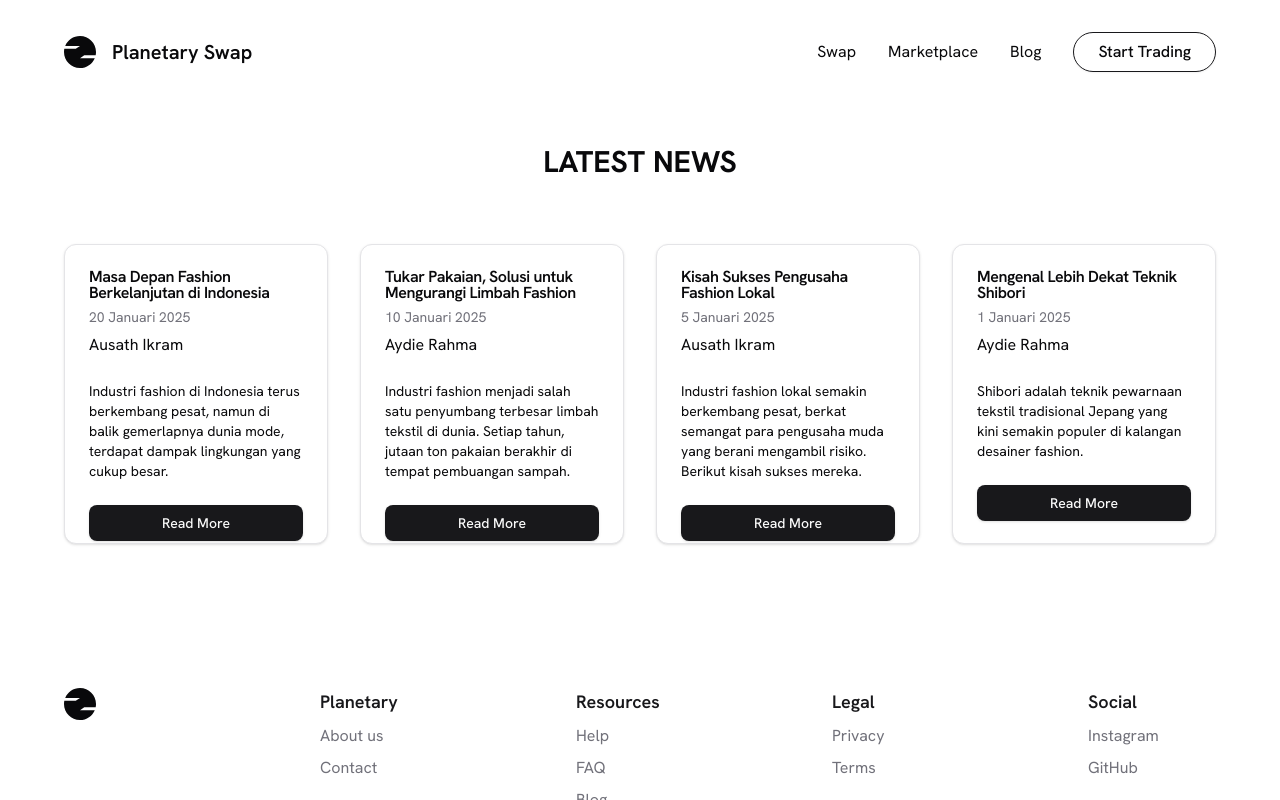
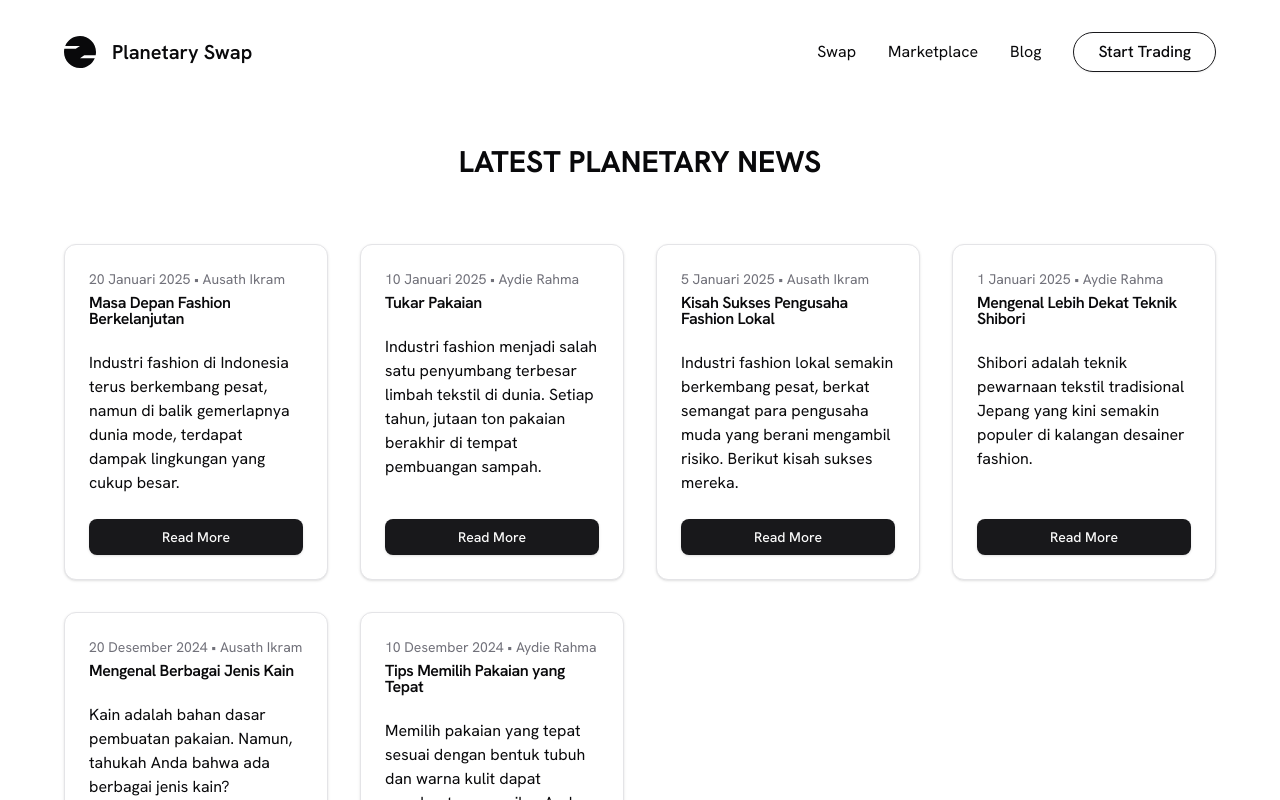
Before and after one commit to ausathdzil/planetary-swap, a Next.js app: page /blog in a window 1280 px wide. Shown: the top 800 px of the page. Built offline with nearby package versions, Linux system fonts and the light colour scheme.

Commit message:
Update blog and articles, add auth pages

```diff
--- /dev/null
+++ b/src/app/(auth)/layout.tsx
@@ -0,0 +1,15 @@
+import { Logo } from '@/components/layout/header';
+import Link from 'next/link';
+
+export default function AuthLayout({
+  children,
+}: Readonly<{ children: React.ReactNode }>) {
+  return (
+    <div className="mt-32 flex flex-col items-center gap-8">
+      <Link href="/">
+        <Logo />
+      </Link>
+      {children}
+    </div>
+  );
+}
--- /dev/null
+++ b/src/app/(auth)/login/page.tsx
@@ -0,0 +1,46 @@
+import PasswordInput from '@/components/auth/password-input';
+import { Button } from '@/components/ui/button';
+import {
+  Card,
+  CardContent,
+  CardDescription,
+  CardFooter,
+  CardHeader,
+  CardTitle,
+} from '@/components/ui/card';
+import { Input } from '@/components/ui/input';
+import Link from 'next/link';
+
+export default function LoginPage() {
+  return (
+    <Card className="w-80">
+      <CardHeader>
+        <CardTitle>Login</CardTitle>
+        <CardDescription>
+          Login to your account to start swapping across the fashion universe.
+        </CardDescription>
+      </CardHeader>
+      <CardContent>
+        <form className="space-y-4">
+          <label className="hidden" htmlFor="email">
+            Email
+          </label>
+          <Input id="email" placeholder="Enter your email" type="email" />
+          <label className="hidden" htmlFor="password">
+            Password
+          </label>
+          <PasswordInput />
+          <Button className="w-full rounded-lg">Login</Button>
+        </form>
+      </CardContent>
+      <CardFooter>
+        <p className="text-sm text-muted-foreground">
+          Don't have an account?{' '}
+          <Link className="text-primary underline" href="/register">
+            Register
+          </Link>
+        </p>
+      </CardFooter>
+    </Card>
+  );
+}
--- /dev/null
+++ b/src/app/(auth)/register/page.tsx
@@ -0,0 +1,53 @@
+import PasswordInput from '@/components/auth/password-input';
+import { Button } from '@/components/ui/button';
+import {
+  Card,
+  CardContent,
+  CardDescription,
+  CardFooter,
+  CardHeader,
+  CardTitle,
+} from '@/components/ui/card';
+import { Input } from '@/components/ui/input';
+import Link from 'next/link';
+
+export default function RegisterPage() {
+  return (
+    <Card className="w-80">
+      <CardHeader>
+        <CardTitle>Register</CardTitle>
+        <CardDescription>
+          Join the fashion revolution.
+        </CardDescription>
+      </CardHeader>
+      <CardContent>
+        <form className="space-y-4">
+          <label className="hidden" htmlFor="name">
+            Name
+          </label>
+          <Input id="name" placeholder="Enter your name" />
+
+          <label className="hidden" htmlFor="email">
+            Email
+          </label>
+          <Input id="email" placeholder="Enter your email" type="email" />
+
+          <label className="hidden" htmlFor="password">
+            Password
+          </label>
+          <PasswordInput />
+
+          <Button className="w-full rounded-lg">Login</Button>
+        </form>
+      </CardContent>
+      <CardFooter>
+        <p className="text-sm text-muted-foreground">
+          Already have an account?{' '}
+          <Link className="text-primary underline" href="/login">
+            Login
+          </Link>
+        </p>
+      </CardFooter>
+    </Card>
+  );
+}
--- a/src/app/blog/masa-depan-fashion/page.tsx
+++ b/src/app/blog/masa-depan-fashion/page.tsx
@@ -1,10 +1,15 @@
 export default function Page() {
   return (
-    <section className="prose prose-zinc mt-32">
-      <article>
-        <h1>Masa Depan Fashion Berkelanjutan di Indonesia</h1>
+    <section className="mt-32">
+      <article className="prose prose-zinc">
+        <p>20 Januari 2025</p>
 
-        <h2>Pendahuluan</h2>
+        <h1>Masa Depan Fashion Berkelanjutan</h1>
+
+        <p>By Ausath Ikram</p>
+
+        <hr />
+
         <p>
           Industri fashion di Indonesia terus berkembang pesat, namun di balik
           gemerlapnya dunia mode, terdapat dampak lingkungan yang cukup besar.
--- a/src/app/blog/page.tsx
+++ b/src/app/blog/page.tsx
@@ -11,7 +11,7 @@ import Link from 'next/link';
 
 const articles = [
   {
-    title: 'Masa Depan Fashion Berkelanjutan di Indonesia',
+    title: 'Masa Depan Fashion Berkelanjutan',
     author: 'Ausath Ikram',
     date: '2025-01-20',
     summary:
@@ -19,7 +19,7 @@ const articles = [
     href: '/blog/masa-depan-fashion',
   },
   {
-    title: 'Tukar Pakaian, Solusi untuk Mengurangi Limbah Fashion',
+    title: 'Tukar Pakaian',
     author: 'Aydie Rahma',
     date: '2025-01-10',
     summary:
@@ -42,6 +42,22 @@ const articles = [
       'Shibori adalah teknik pewarnaan tekstil tradisional Jepang yang kini semakin populer di kalangan desainer fashion.',
     href: '#',
   },
+  {
+    title: 'Mengenal Berbagai Jenis Kain',
+    author: 'Ausath Ikram',
+    date: '2024-12-20',
+    summary:
+      'Kain adalah bahan dasar pembuatan pakaian. Namun, tahukah Anda bahwa ada berbagai jenis kain?',
+    href: '#',
+  },
+  {
+    title: 'Tips Memilih Pakaian yang Tepat',
+    author: 'Aydie Rahma',
+    date: '2024-12-10',
+    summary:
+      'Memilih pakaian yang tepat sesuai dengan bentuk tubuh dan warna kulit dapat membuat penampilan Anda semakin menarik.',
+    href: '#',
+  },
 ];
 
 export default function BlogPage() {
@@ -51,7 +67,7 @@ export default function BlogPage() {
 
   return (
     <section className="mt-20 p-16 flex flex-col items-center gap-16">
-      <h1 className="font-bold text-3xl">LATEST NEWS</h1>
+      <h1 className="font-bold text-3xl">LATEST PLANETARY NEWS</h1>
       <ul className="grid grid-cols-4 gap-8">
         {sortedArticles.map((article) => (
           <li key={article.title}>
@@ -77,20 +93,20 @@ function ArticleCard({
   href: string;
 }) {
   return (
-    <Card className="h-[300px] flex flex-col">
+    <Card className="h-full flex flex-col">
       <CardHeader>
-        <CardTitle>{title}</CardTitle>
         <CardDescription>
           {new Date(date).toLocaleDateString('id', {
             month: 'long',
             day: 'numeric',
             year: 'numeric',
-          })}
+          })}{' '}
+          &bull; {author}
         </CardDescription>
-        <p>{author}</p>
+        <CardTitle>{title}</CardTitle>
       </CardHeader>
-      <CardContent className="flex-grow">
-        <p className="text-sm">{summary}</p>
+      <CardContent className="grow">
+        <p>{summary}</p>
       </CardContent>
       <CardFooter className="mt-auto">
         <Link className="w-full" href={href}>
--- a/src/app/blog/tukar-pakaian/page.tsx
+++ b/src/app/blog/tukar-pakaian/page.tsx
@@ -1,10 +1,14 @@
 export default function Page() {
   return (
-    <section className="prose prose-zinc mt-32">
-      <article>
-        <h1>Tukar Pakaian, Solusi untuk Mengurangi Limbah Fashion</h1>
+    <section className="mt-32">
+      <article className="prose prose-zinc">
+        <p>10 Januari 2025</p>
 
-        <h2>Pendahuluan</h2>
+        <h1>Tukar Pakaian</h1>
+
+        <p>By Aydie Rahma</p>
+
+        <hr />
 
         <p>
           Industri fashion menjadi salah satu penyumbang terbesar limbah tekstil
--- /dev/null
+++ b/src/components/auth/password-input.tsx
@@ -0,0 +1,42 @@
+'use client';
+
+import { Input } from '@/components/ui/input';
+import { EyeIcon, EyeOffIcon } from 'lucide-react';
+import { useId, useState } from 'react';
+
+export default function PasswordInput() {
+  const id = useId();
+  const [isVisible, setIsVisible] = useState<boolean>(false);
+
+  const toggleVisibility = () => setIsVisible((prevState) => !prevState);
+
+  return (
+    <div className="*:not-first:mt-2">
+      <label htmlFor={id} className="hidden">
+        Password
+      </label>
+      <div className="relative">
+        <Input
+          id={id}
+          className="pe-9"
+          placeholder="Password"
+          type={isVisible ? 'text' : 'password'}
+        />
+        <button
+          className="text-muted-foreground/80 hover:text-foreground focus-visible:border-ring focus-visible:ring-ring/50 absolute inset-y-0 end-0 flex h-full w-9 items-center justify-center rounded-e-md transition-[color,box-shadow] outline-none focus:z-10 focus-visible:ring-[3px] disabled:pointer-events-none disabled:cursor-not-allowed disabled:opacity-50"
+          type="button"
+          onClick={toggleVisibility}
+          aria-label={isVisible ? 'Hide password' : 'Show password'}
+          aria-pressed={isVisible}
+          aria-controls="password"
+        >
+          {isVisible ? (
+            <EyeOffIcon size={16} aria-hidden="true" />
+          ) : (
+            <EyeIcon size={16} aria-hidden="true" />
+          )}
+        </button>
+      </div>
+    </div>
+  );
+}
--- a/src/components/layout/header.tsx
+++ b/src/components/layout/header.tsx
@@ -55,9 +55,11 @@ export function Header() {
           </Link>
         </li>
       </ul>
-      <Button variant="outline" size="lg">
-        Start Trading
-      </Button>
+      <Link href="/login">
+        <Button className="cursor-pointer" variant="outline" size="lg">
+          Start Trading
+        </Button>
+      </Link>
     </header>
   );
 }
```
